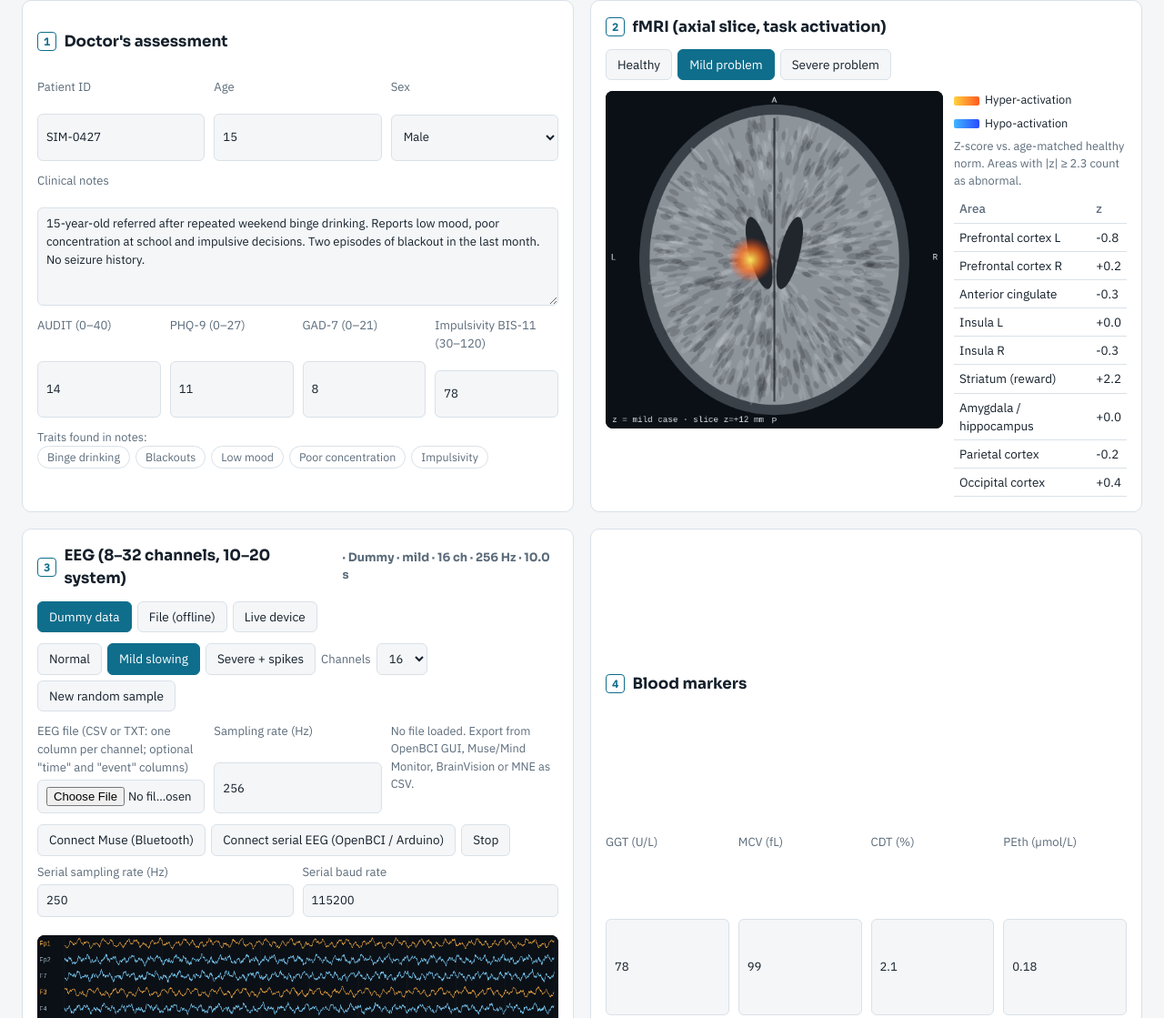
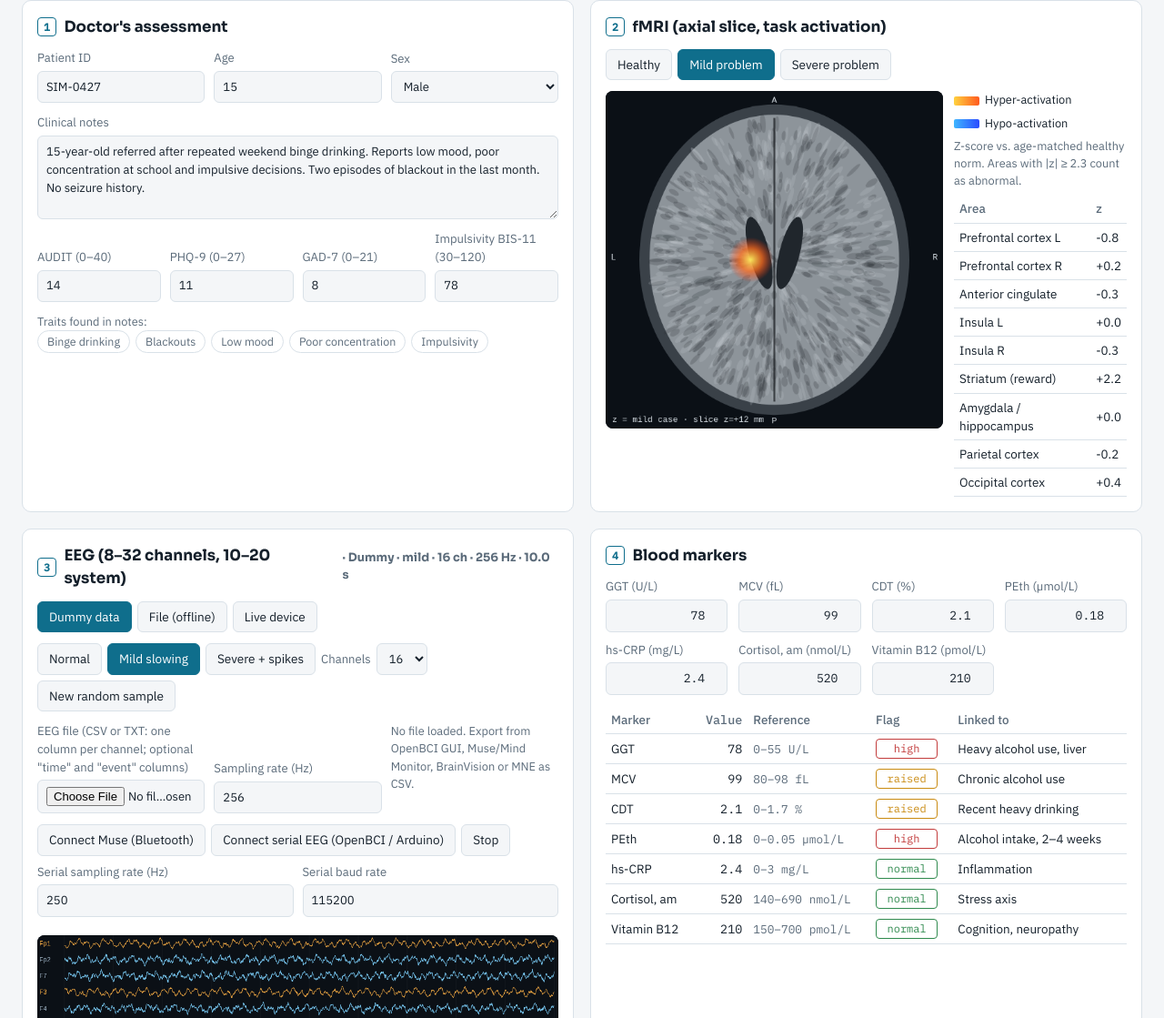
Before and after one commit to fadin2006/neurofusion-lab, a plain HTML site: page index.html in a window 1280 px wide. Shown: the part 197-1316 px from the top of the page at 91% size. Drawn offline with Linux system fonts and the light colour scheme.

Commit message:
v4: tidier input and blood panel layout

```diff
--- a/index.html
+++ b/index.html
@@ -31,14 +31,21 @@ header h1{font-family:var(--f-display);font-size:1.7rem;margin:0;text-wrap:balan
 header p{margin:4px 0 0;color:var(--muted);max-width:70ch}
 .banner{background:var(--accent-soft);border:1px solid var(--line);border-radius:8px;padding:10px 14px;font-size:.88rem}
 .grid{display:grid;grid-template-columns:repeat(auto-fit,minmax(min(100%,520px),1fr));gap:18px}
-.panel{background:var(--panel);border:1px solid var(--line);border-radius:10px;padding:16px;display:grid;gap:12px;min-width:0}
+.panel{background:var(--panel);border:1px solid var(--line);border-radius:10px;padding:16px;display:grid;gap:12px;min-width:0;align-content:start}
 .panel h2{font-family:var(--f-display);font-size:1.05rem;margin:0;display:flex;gap:8px;align-items:center}
 .step{font-family:var(--f-mono);font-size:.72rem;color:var(--accent);border:1px solid var(--accent);border-radius:4px;padding:1px 6px;letter-spacing:.04em}
 label{font-size:.82rem;color:var(--muted);display:grid;gap:4px}
 input,select,textarea{font:inherit;color:var(--ink);background:var(--bg);border:1px solid var(--line);border-radius:6px;padding:7px 9px;width:100%;box-sizing:border-box}
 textarea{min-height:92px;resize:vertical}
 input:focus,select:focus,textarea:focus,button:focus-visible{outline:2px solid var(--accent);outline-offset:1px}
-.row{display:grid;grid-template-columns:repeat(auto-fit,minmax(130px,1fr));gap:10px}
+.row{display:grid;grid-template-columns:repeat(auto-fit,minmax(130px,1fr));gap:10px;align-items:stretch}
+.row>label{align-content:end}
+#bloodIn{grid-template-columns:repeat(auto-fill,minmax(118px,1fr));gap:10px 12px}
+#bloodIn input{font-family:var(--f-mono);text-align:right}
+#bloodTbl td:nth-child(2),#bloodTbl th:nth-child(2){text-align:right;font-family:var(--f-mono)}
+#bloodTbl td:nth-child(3){font-family:var(--f-mono);font-size:.8rem;color:var(--muted);white-space:nowrap}
+#bloodTbl td:nth-child(4){white-space:nowrap}
+.flag{display:inline-block;min-width:4.5em;text-align:center}
 .seg{display:flex;flex-wrap:wrap;gap:6px}
 .seg button,.btn{font:inherit;font-size:.85rem;border:1px solid var(--line);background:var(--bg);color:var(--ink);border-radius:6px;padding:6px 12px;cursor:pointer}
 .seg button[aria-pressed="true"]{background:var(--accent);border-color:var(--accent);color:#fff}
@@ -564,7 +571,7 @@ const BLOOD=[
  {id:'cdt',name:'CDT',unit:'%',lo:0,hi:1.7,val:2.1,link:'Recent heavy drinking'},
  {id:'peth',name:'PEth',unit:'µmol/L',lo:0,hi:0.05,val:0.18,link:'Alcohol intake, 2–4 weeks'},
  {id:'crp',name:'hs-CRP',unit:'mg/L',lo:0,hi:3,val:2.4,link:'Inflammation'},
- {id:'cort',name:'Cortisol (am)',unit:'nmol/L',lo:140,hi:690,val:520,link:'Stress axis'},
+ {id:'cort',name:'Cortisol, am',unit:'nmol/L',lo:140,hi:690,val:520,link:'Stress axis'},
  {id:'b12',name:'Vitamin B12',unit:'pmol/L',lo:150,hi:700,val:210,link:'Cognition, neuropathy'}
 ];
 function buildBlood(){
```
